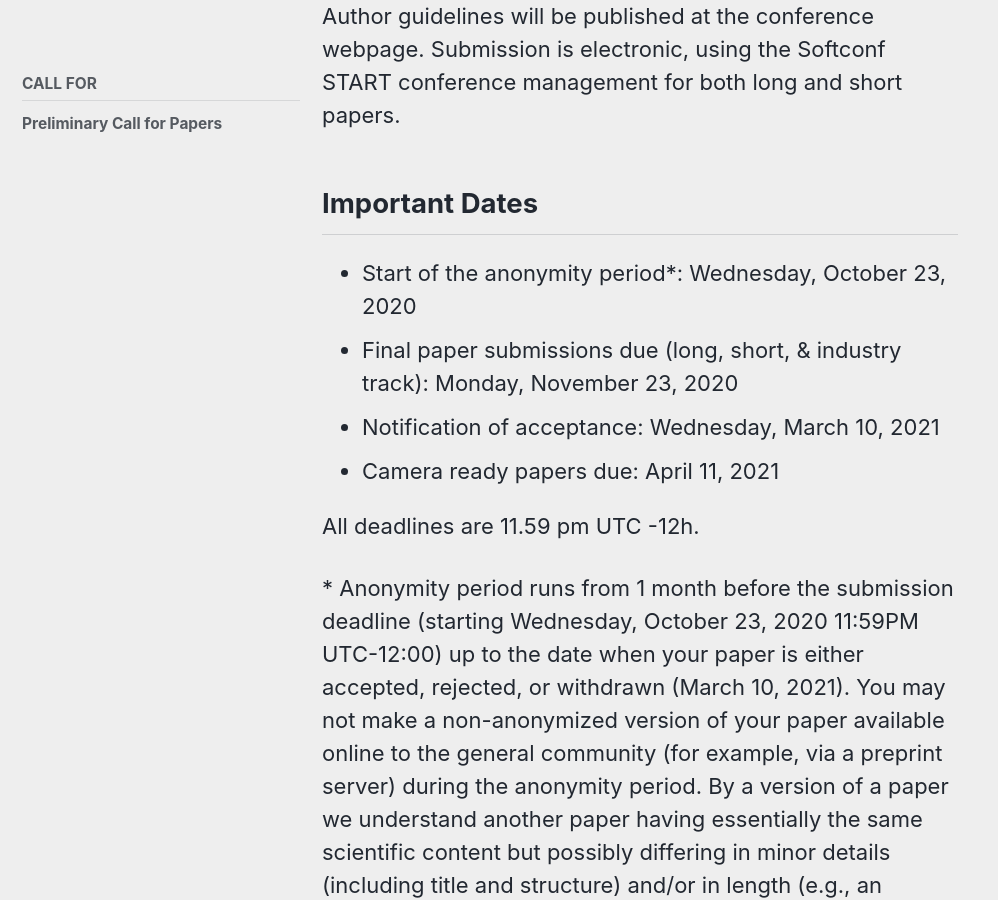
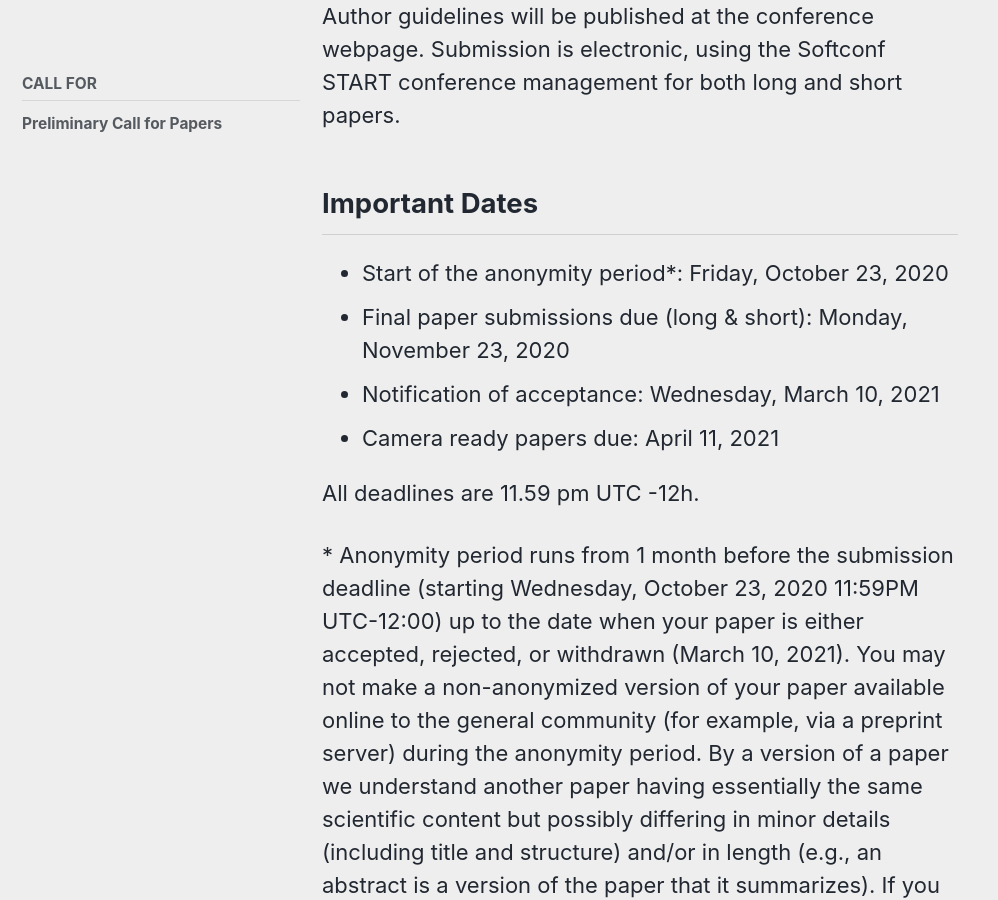
Before and after one commit to naacl-org/naacl-2021-website, a Jekyll site: the page built from _pages/calls/papers.md, in a window 1280 px wide and 900 px high, scrolled down 2582 px. Shown: the whole window, without its empty margins (0-998 px from the left). Built offline with Jekyll 4.4.1, drawn with Linux system fonts in a browser that asks for light colours; cached includes are drawn as plain includes; nearby versions of some CDN libraries.

Commit message:
Remove mention of industry track & fix deadline date.

```diff
--- a/_pages/calls/papers.md
+++ b/_pages/calls/papers.md
@@ -42,8 +42,8 @@ While NAACL-HLT 2021 will have a theme (TBD), we anticipate a comprehensive tech
 Following the previous conferences, NAACL-HLT 2021 will be open for two types of submissions: long and short papers. Author guidelines will be published at the conference webpage. Submission is electronic, using the Softconf START conference management for both long and short papers.
 
 ## Important Dates
-- Start of the anonymity period\*: Wednesday, October 23, 2020
-- Final paper submissions due (long, short, &amp; industry track): Monday, November 23, 2020
+- Start of the anonymity period\*: Friday, October 23, 2020
+- Final paper submissions due (long &amp; short): Monday, November 23, 2020
 - Notification of acceptance: Wednesday, March 10, 2021
 - Camera ready papers due: April 11, 2021
 
```
